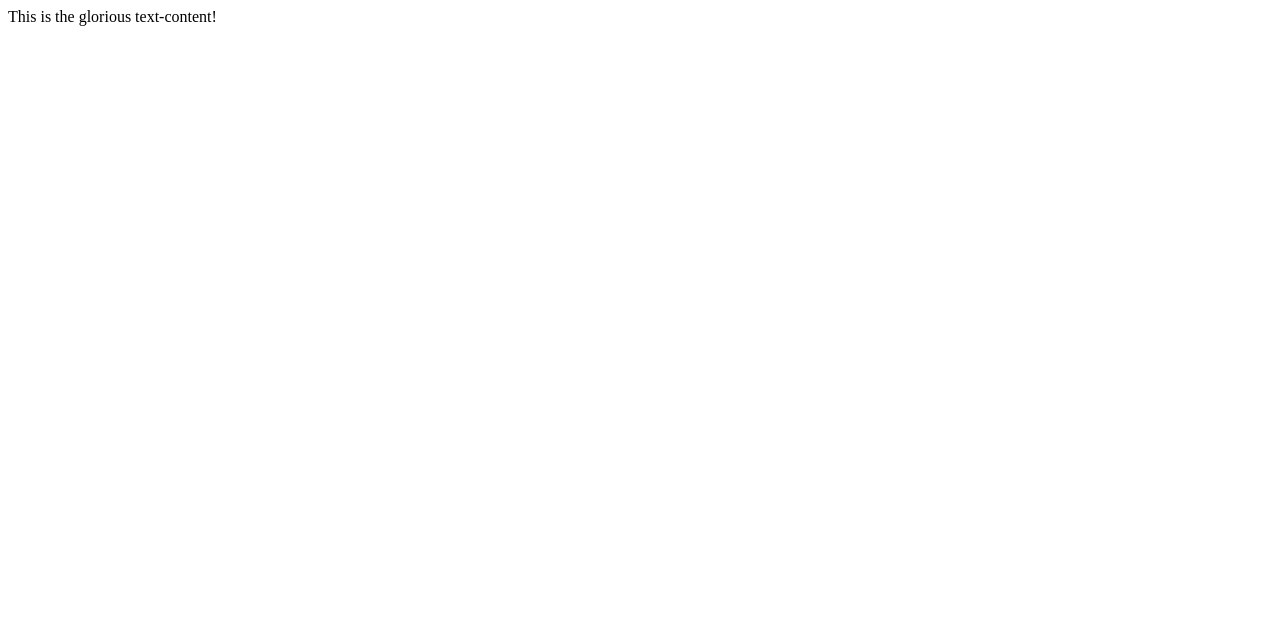
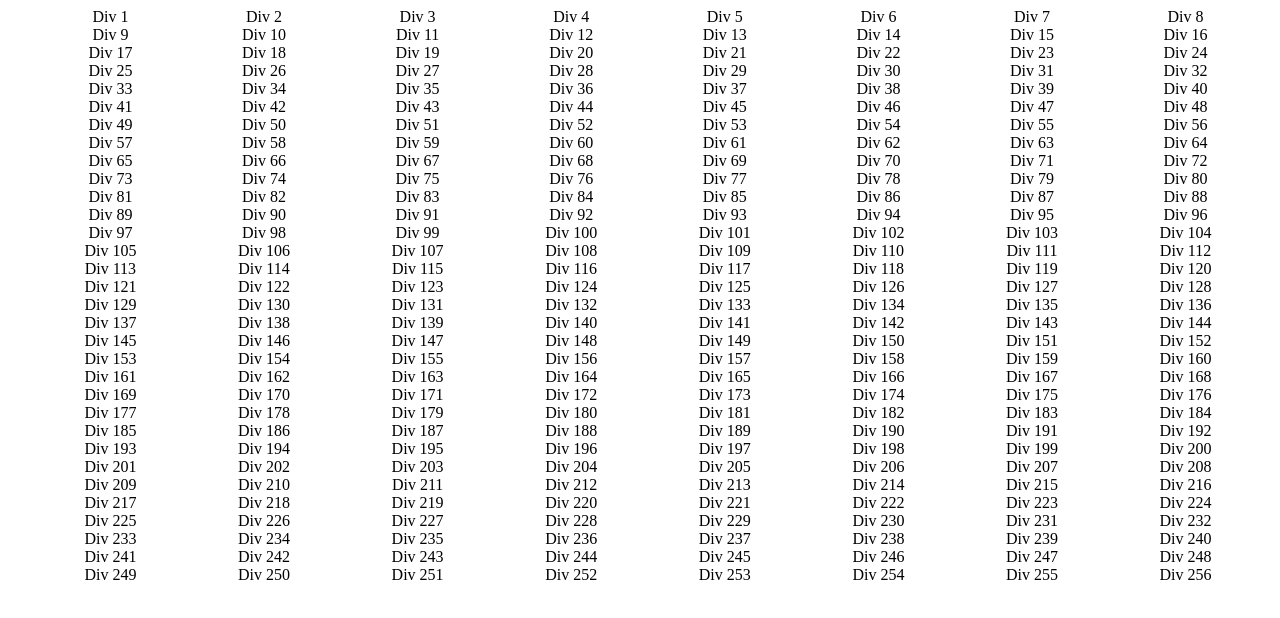
Before and after one commit to curtilew/odin-etchASketch, a plain HTML site: page index.html in a window 1280 px wide. Drawn offline with Linux system fonts and the light colour scheme.

Commit message:
Add 16x16 grid of divs

```diff
--- a/index.js
+++ b/index.js
@@ -1,8 +1,8 @@
-const container = document.querySelector('#container');
-
-const content = document.createElement("div");
-content.classList.add("content");
-content.textContent = "This is the glorious text-content!";
 
 
-container.appendChild(content);
+for (let i = 0; i < 256; i++) {
+    const newDiv = document.createElement("div");
+    newDiv.textContent = `Div ${i+1}`;
+    newDiv.classList.add("new-div");
+    container.appendChild(newDiv);
+  }
--- a/style.css
+++ b/style.css
@@ -1,8 +1,22 @@
 body {
     display: flex;
     flex-direction: column;
+    width: 100%;
+    height: 100%;
+
 }
 
 div {
     display: flex;
+    justify-content: center;
+    flex-wrap: wrap;
+    gap: 6%;
+    width: 6%;
+    height: 6%;
+
 }
+
+#container {
+    width: 100%;
+    height: 100%;
+}
```
